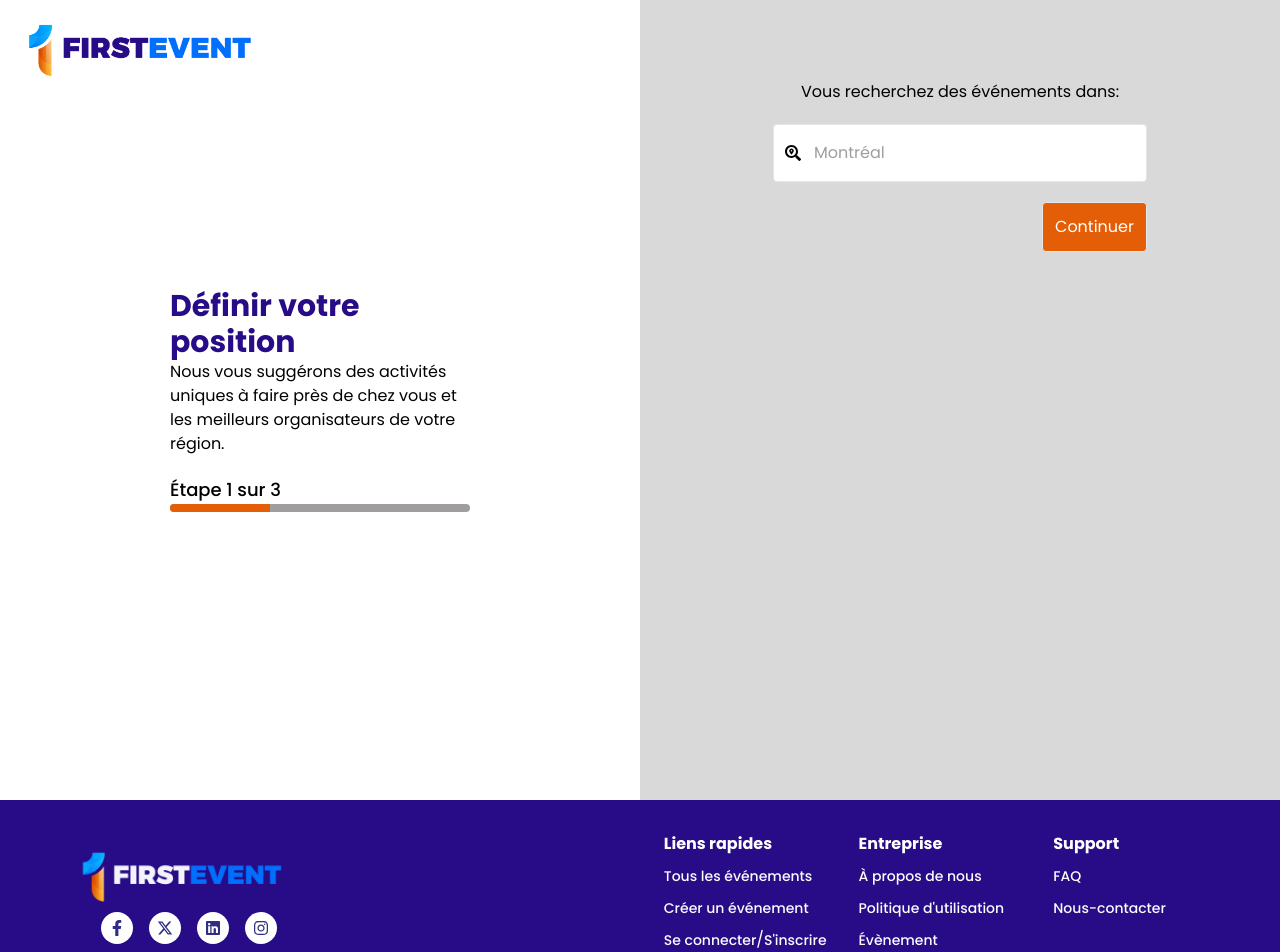
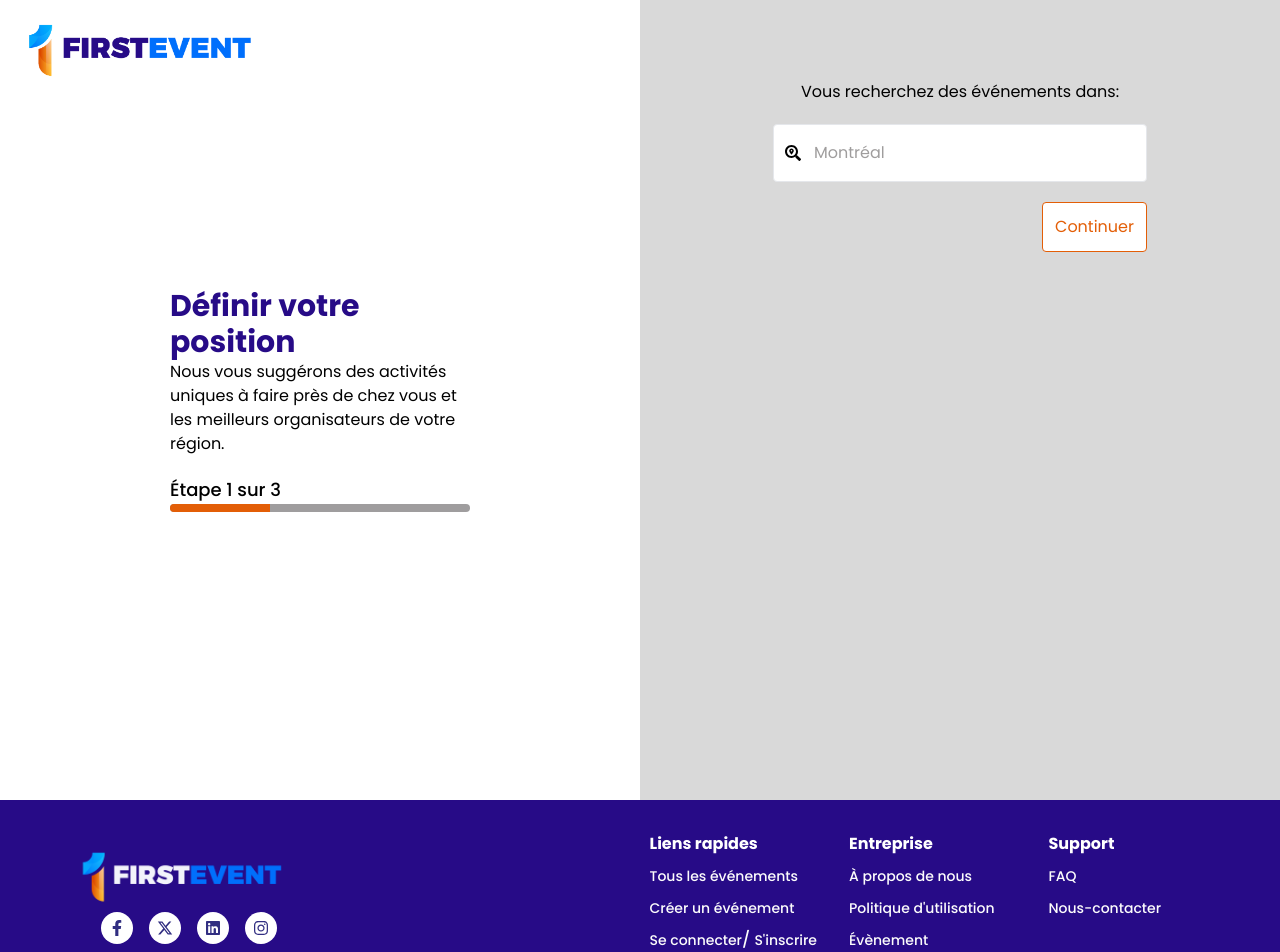
Before and after one commit to INGENIO-237/first.event, a Next.js app: page /setup-account in a window 1280 px wide. Shown: the top 952 px of the page. Built offline with nearby package versions, Linux system fonts and the light colour scheme.

Commit message:
Second step page

```diff
--- a/src/app/(config-account)/setup-account/interests/page.tsx
+++ b/src/app/(config-account)/setup-account/interests/page.tsx
@@ -1,9 +1,10 @@
 'use client';
 import InterestCard from "@/app/components/config-account/InterestCard";
 import ProgressBar from "@/app/components/config-account/ProgressBar";
+import { cn } from "@/lib/utils";
 import { interests } from "@/utils/interests";
 import Link from "next/link";
-import { useEffect, useState } from "react";
+import React, { useEffect, useState } from "react";
 import { toast } from "react-toastify";
 
 
@@ -13,9 +14,9 @@
 }
 const SecondStep = () => {
 
-    const [selectedInterests, setSelectedInterests] = useState<SelectedInterest[]>([]);
+    const [Interests, setInterests] = useState<SelectedInterest[] | Array<Object> >([]);
     const handleInterestToggle = (interestName: string, tag: string) => {
-        setSelectedInterests((prevSelected) => {
+        setInterests((prevSelected) => {
             // Find the interest category
             const existingInterest = prevSelected.find(
                 (item) => item.interest === interestName
@@ -44,12 +45,36 @@
         });
     };
 
+    const isButtonDisabled = () => {
+        if (Interests.length == 0) {
+            return true;
+        }
+        return false;
+    }
+    //verify if the location is stored
+
+    //get the stored interest
     useEffect(() => {
-        console.log({ selectedInterests });
-    }, [selectedInterests])
+        if (!localStorage.getItem('location')) {
+            toast.warn('Veillez preciser une localisation!')
+            setTimeout(() => {
+                window.location.href = '/setup-account';
+            }, 1500)
+        }
+
+        let storedInterests = localStorage.getItem('interests')
+
+        if (storedInterests) {
+            storedInterests = JSON.parse(storedInterests)
+            // console.log(storedInterests);
+            setInterests(storedInterests);
+        }
+    }, [])
 
     const handleSubmit = () => {
-        console.log("Selected interests:", selectedInterests);
+        //store interests
+        localStorage.setItem('interests', JSON.stringify(Interests))
+        console.log("Selected interests:", Interests);
         toast.success('OK')
         // TODO: Add the API logic here
     };
@@ -57,7 +82,7 @@
     return (
         <div className="grow flex flex-col md:flex-row w-full h-screen">
             <div className="grow md:w-1/2 px-5 flex pt-20 space-y-5 flex-col justify-center md:items-center">
-                <div className="md:w-3/6 flex flex-col justify-between py-9 h-full space-y-5">
+                <div className="md:w-4/6 flex flex-col justify-between py-9 h-full space-y-5">
                     <div className="w-full space-y-4">
                         <h1 className="text-3xl font-bold text-first_violet">Dites nous ce que vous aimez.</h1>
                         <span>Personnalisez vos recommandations d&apos;évenements en fonction de vos interêts.</span>
@@ -79,16 +104,16 @@
                 </div>
             </div>
             {/* second side */}
-            <div className="md:w-1/2 grow mx-auto mt-8 md:mt-0 md:bg-[#D9D9D9] overflow-y-scroll md:h-screen md:py-20 no-scrollbar">
-                <div className="space-y-4 w-full flex flex-col items-center justify-center ">
-                    {interests.map((interest) => (
+            <div className="md:w-1/2 grow mx-auto md:mt-0 md:bg-[#D9D9D9] overflow-y-scroll space-y-10 md:h-screen md:py-14 pb-16 md:pb-0 no-scrollbar">
+                <div className="space-y-4 w-full flex flex-col mb-5 items-center justify-center ">
+                    {interests.map((interest, index: React.Key) => (
                         <InterestCard
-                            key={interest.name}
+                            key={index}
                             category={interest.name}
                             tags={interest.tags}
                             icon={interest.icon}
                             selectedInterests={
-                                selectedInterests.find(
+                                Interests.find(
                                     (item) => item.interest === interest.name
                                 )?.tags || []
                             }
@@ -96,6 +121,18 @@
                         />
                     ))}
                 </div>
+                <div className="md:hidden flex  justify-center">
+                    <div className="flex flex-row items-center justify-between w-2/3">
+                        <Link href={'/setup-account'} className=" rg border border-first_orange bg-white hover:bg-first_orange p-2 rounded text-first_orange hover:text-white">
+                            Précedent
+                        </Link>
+                        <button
+                            onClick={() => handleSubmit()}
+                            className={cn(isButtonDisabled() ? 'cursor-not-allowed' : 'hover:bg-first_orange hover:text-white', "border border-first_orange bg-white  p-2 rounded text-first_orange  ")}>
+                            Continuer
+                        </button>
+                    </div>
+                </div>
             </div>
         </div>
     );
--- a/src/app/(config-account)/setup-account/page.tsx
+++ b/src/app/(config-account)/setup-account/page.tsx
@@ -6,26 +6,35 @@
 import { cn } from "@/lib/utils";
 import * as z from "zod"
 import { FirstStepSchema } from '@/schema/ConfigAccountValidation';
-import { useState } from 'react';
+import { useEffect, useState } from 'react';
 import InputError from "@/app/components/auth/InputError";
 import { toast } from "react-toastify";
 
 type Schema = z.infer<typeof FirstStepSchema>
 const SetupAccount = () => {
-    const [location, setLocation] = useState<string>('');
+    const [location, setLocation] = useState<string|null>(localStorage.getItem('location'));
+
+    useEffect(()=>{
+        let storedLocation = localStorage.getItem('location');
+        if(storedLocation){
+            setLocation(storedLocation)
+        }
+    }, [])
+
+    const { register, handleSubmit, formState: { errors } } = useForm<Schema>({
+        resolver: zodResolver(FirstStepSchema),
+    });
 
     const isButtonDisabled = (): boolean => {
 
         if (errors.location || location == '') {
             return true;
         }
-        console.log(location);
         return false;
     }
 
-    const { register, handleSubmit, formState: { errors } } = useForm<Schema>({
-        resolver: zodResolver(FirstStepSchema),
-    });
+
+    // setlocationFromStorage();
 
     const onSubmit = (data: Schema) => {
         //Add the location in the localStorage
@@ -33,7 +42,6 @@
 
         // TODO: Envoyer au backend
         toast.success('Localisation enregisté!', );
-        console.log(data);
         setTimeout(() => {
             window.location.href = '/setup-account/interests'
         }, 2000)
@@ -67,6 +75,7 @@
                             TODO: Make the search of city
                              */}
                             <input type="search"
+                                value={location}
                                 {...register('location')}
                                 onChange={(e: React.ChangeEvent<HTMLInputElement>) => setLocation(e.target.value)}
                                 className={cn(errors?.location ? 'focus:border-red-500 focus:ring-2 focus:ring-offset-2 focus:ring-red-600 transition duration-300' : 'focus:border-indigo-500 focus:ring-2 focus:ring-offset-2 focus:ring-indigo-600 transition duration-300 hover:border-gray-300', "w-full p-4 border rounded focus:outline-none text-[#4F4B4B] ps-10 block placeholder:text-[#9F9D9D]")}
--- a/src/app/components/auth/ListUrl.tsx
+++ b/src/app/components/auth/ListUrl.tsx
@@ -1,23 +1,21 @@
 import Link from "next/link";
 import React from "react";
 
-export const ListUrl = ({links}: { links: Array<{ link: string, name: string | undefined }> }) => {
-    return (
-        <>
-            <li className="text-[#FCFCFC] text-base text-nowrap">
-                {links.map((link: {
+interface linkInterface {
     link: string;
     name: string | undefined;
-                }, index: React.Key | null | undefined) => (
-                    <>
+}
+
+export const ListUrl = ({ links }: { links: Array<{ link: string, name: string | undefined }> }): JSX.Element => {
+    return (
+        <li className="text-[#FCFCFC] text-base text-nowrap">
+            {links.map((link: linkInterface, index: React.Key) => (
                     <Link key={index} href={link.link}
                         className="text-[14px] font-medium hover:text-blue-500 transition-colors ">
                         {link.name}
+                    {index !== links.length - 1 && <span className="text-base">/ </span>}
                     </Link>
-                        {index !== links.length - 1 && <span className="text-base">/</span>}
-                    </>
             ))}
         </li>
-        </>
     )
 }
--- a/src/app/components/config-account/ProgressBar.tsx
+++ b/src/app/components/config-account/ProgressBar.tsx
@@ -14,7 +14,7 @@
     const [value, setValue] = useState(previous);
 
     useEffect(() => {
-        const timer = setTimeout(() => setValue(progress), 1200)
+        const timer = setTimeout(() => setValue(progress), 900)
         return () => clearTimeout(timer)
     }, [progress])
     return (
--- a/src/components/partial/Footer.tsx
+++ b/src/components/partial/Footer.tsx
@@ -29,13 +29,29 @@
         name: 'Instagram',
         icon: FaInstagram,
     }]
+
+    const firstLinks = [
+        [{ link: '#', name: 'Tous les événements' }],
+        [{ link: '#', name: 'Créer un événement' }],
+        [{ link: '/login', name: 'Se connecter' }, { link: '/register', name: "S'inscrire" }]
+    ];
+
+    const secondLinks = [
+        [{ link: '#', name: "À propos de nous" }],
+        [{ link: '#', name: "Politique d'utilisation" }],
+        [{ link: '#', name: "Évènement" }],
+    ];
+
+    const thirdLinks = [
+        [{ link: '#', name: "FAQ" }],
+        [{ link: '#', name: "Nous-contacter" }]
+    ];
     return (
         <footer className="bg-first_violet text-white pb-2">
             <div className="px-4 md:px-8 md:py-8 mx-auto w-full">
                 <div className="flex flex-col md:flex-row justify-between gap-10 lg:px-8">
                     <div className="flex flex-col justify-center items-center mb-8">
-                        <Link href="/" className="mb-4 md:mb-0">
-
+                        <Link href="/" className="my-4 md:my-0">
                             <Image src={logo} alt="FirstEvent Logo" width={250} height={40} />
                         </Link>
                         <div className="flex space-x-4">
@@ -56,24 +72,28 @@
                         <div>
                             <h3 className="font-bold mb-2">Liens rapides</h3>
                             <ul className="space-y-2 text-sm">
-                                <ListUrl links={[{ link: '#', name: 'Tous les événements' }]} />
-                                <ListUrl links={[{ link: '#', name: 'Créer un événement' }]} />
-                                <ListUrl links={[{ link: '/login', name: 'Se connecter' }, { link: '/register', name: "S'inscrire" }]} />
+                                {firstLinks.map((link, index) => {
+                                    return (
+                                        <ListUrl key={index} links={link} />
+                                    )
+                                })}
+
                             </ul>
                         </div>
                         <div>
                             <h3 className="font-bold mb-2">Entreprise</h3>
                             <ul className="space-y-2">
-                                <ListUrl links={[{ link: '#', name: "À propos de nous" }]} />
-                                <ListUrl links={[{ link: '#', name: "Politique d'utilisation" }]} />
-                                <ListUrl links={[{ link: '#', name: "Évènement" }]} />
+                                {secondLinks.map((link, index) => (
+                                    <ListUrl key={index} links={link} />
+                                ))}
                             </ul>
                         </div>
                         <div>
                             <h3 className="font-bold mb-2">Support</h3>
                             <ul className="space-y-2">
-                                <ListUrl links={[{ link: '#', name: "FAQ" }]} />
-                                <ListUrl links={[{ link: '#', name: "Nous-contacter" }]} />
+                                {thirdLinks.map((link, index) => (
+                                    <ListUrl key={index} links={link} />
+                                ))}
                             </ul>
                         </div>
                     </div>
--- a/src/components/ui/progress.tsx
+++ b/src/components/ui/progress.tsx
@@ -1,7 +1,7 @@
 "use client"
 
+import * as ProgressPrimitive from "@radix-ui/react-progress"
 import * as React from "react"
-import * as ProgressPrimitive from "@radix-ui/react-progress"
 
 import { cn } from "@/lib/utils"
 
@@ -18,7 +18,7 @@
     {...props}
   >
     <ProgressPrimitive.Indicator
-      className="h-full w-full flex-1 bg-first_orange transition-all"
+      className="h-full w-full flex-1 bg-first_orange transition duration-500"
       style={{ transform: `translateX(-${100 - (value || 0)}%)` }}
     />
   </ProgressPrimitive.Root>
```
Also changed, not shown: src/app/components/config-account/InterestCard.tsx (+4 -5 lines), src/utils/interests.tsx (+7 -7 lines). Lines whose indentation alone changed are shown as unchanged.
